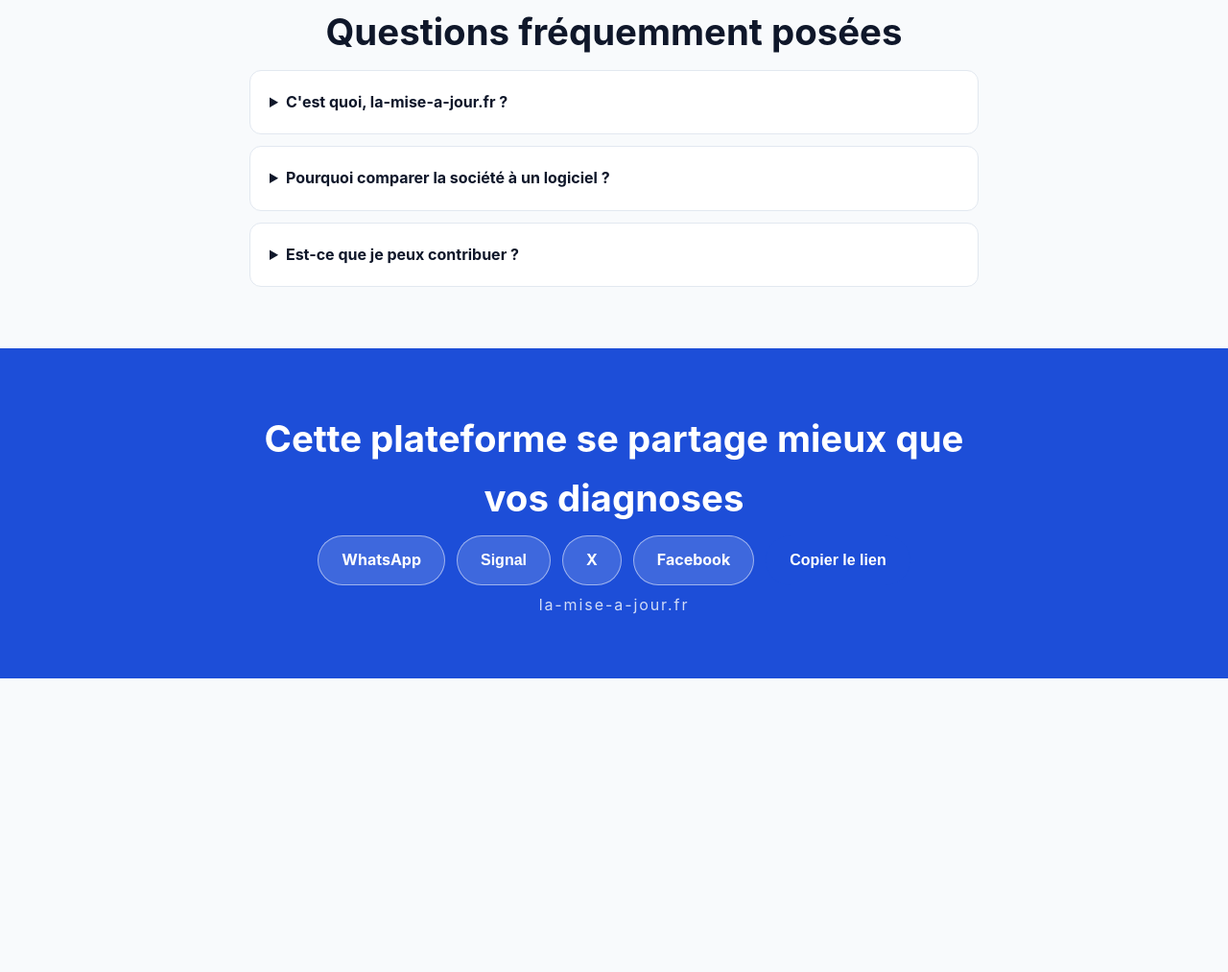
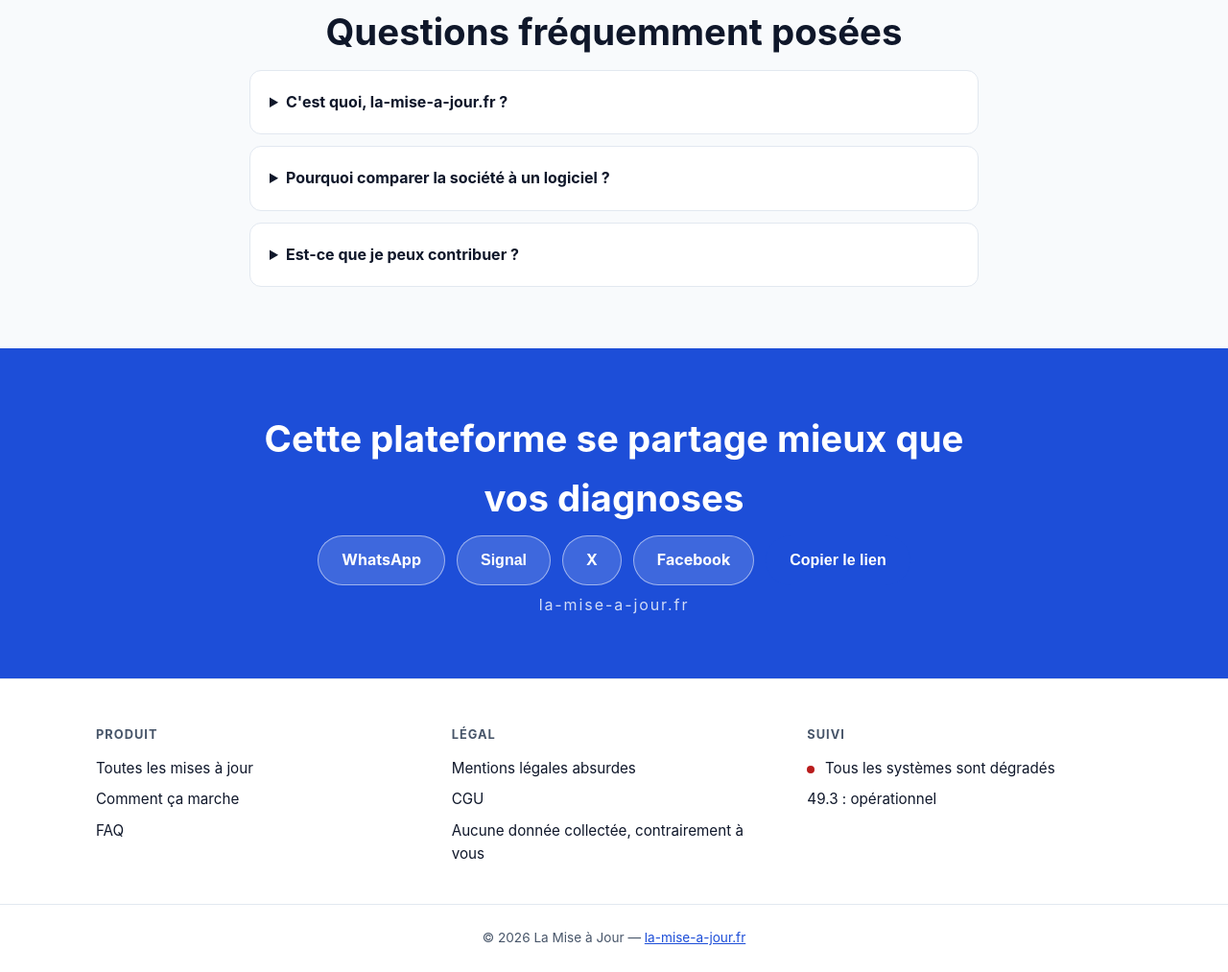
Before and after one commit to democratie-vivante/la-mise-a-jour, a website built with Vite: page index.html in a window 1280 px wide. Shown: the part 1714-2727 px from the top of the page at 96% size. Before the commit the page ends 2421 px from the top, so only its background shows below. Built offline with nearby package versions, Linux system fonts and the light colour scheme.

Commit message:
feat: footer plateforme identique sur toutes les pages

```diff
--- a/index.html
+++ b/index.html
@@ -172,5 +172,33 @@
       </div>
     </section>
   </main>
+  <footer class="site-footer">
+    <div class="container footer-grid">
+      <div>
+        <h2 class="footer-title">Produit</h2>
+        <ul class="footer-links">
+          <li><a href="./">Toutes les mises à jour</a></li>
+          <li><a href="./#principe">Comment ça marche</a></li>
+          <li><a href="./#faq">FAQ</a></li>
+        </ul>
+      </div>
+      <div>
+        <h2 class="footer-title">Légal</h2>
+        <ul class="footer-links">
+          <li><a href="./#faq">Mentions légales absurdes</a></li>
+          <li><a href="./#faq">CGU</a></li>
+          <li>Aucune donnée collectée, contrairement à vous</li>
+        </ul>
+      </div>
+      <div>
+        <h2 class="footer-title">Suivi</h2>
+        <ul class="footer-links">
+          <li><span class="status-dot" aria-hidden="true"></span> Tous les systèmes sont dégradés</li>
+          <li>49.3 : opérationnel</li>
+        </ul>
+      </div>
+    </div>
+    <p class="footer-bottom">© 2026 La Mise à Jour — <a href="./">la-mise-a-jour.fr</a></p>
+  </footer>
 </body>
 </html>
```
Also changed, not shown: democratie/index.html (+6 -6 lines), tests/structure.spec.ts (+53 -1 lines).
